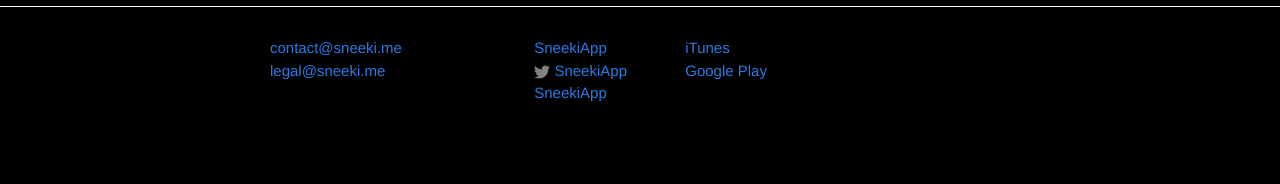
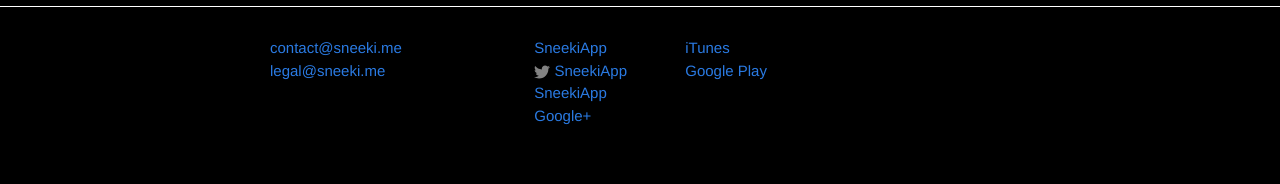
Before and after one commit to dehli/SneekiSite, a Jekyll site: the page built from about.md, in a window 1280 px wide. Shown: the part 1331-1515 px from the top of the page. Built offline with Jekyll 4.4.1, drawn with Linux system fonts in a browser that asks for light colours.

Commit message:
Added Google+

```diff
--- a/_includes/footer.html
+++ b/_includes/footer.html
@@ -40,6 +40,11 @@
 			</a>
 		  </li>
 		  {% endif %}
+		  <li>
+			<a href="https://plus.google.com/116478443761751080195" rel="publisher">
+				<span class="username">Google+</span>
+			</a>
+		  </li>
         </ul>
       </div>
 
```
